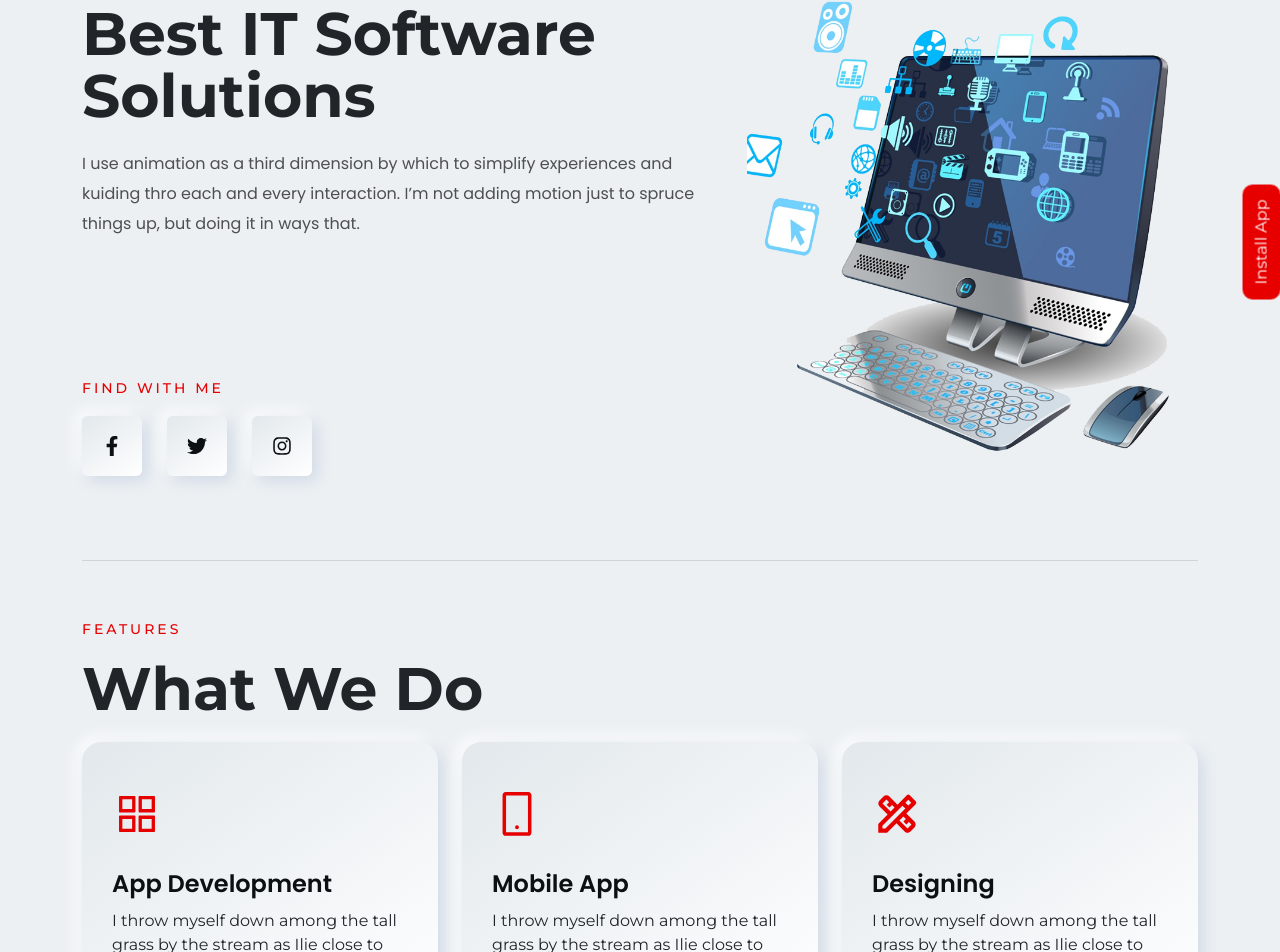
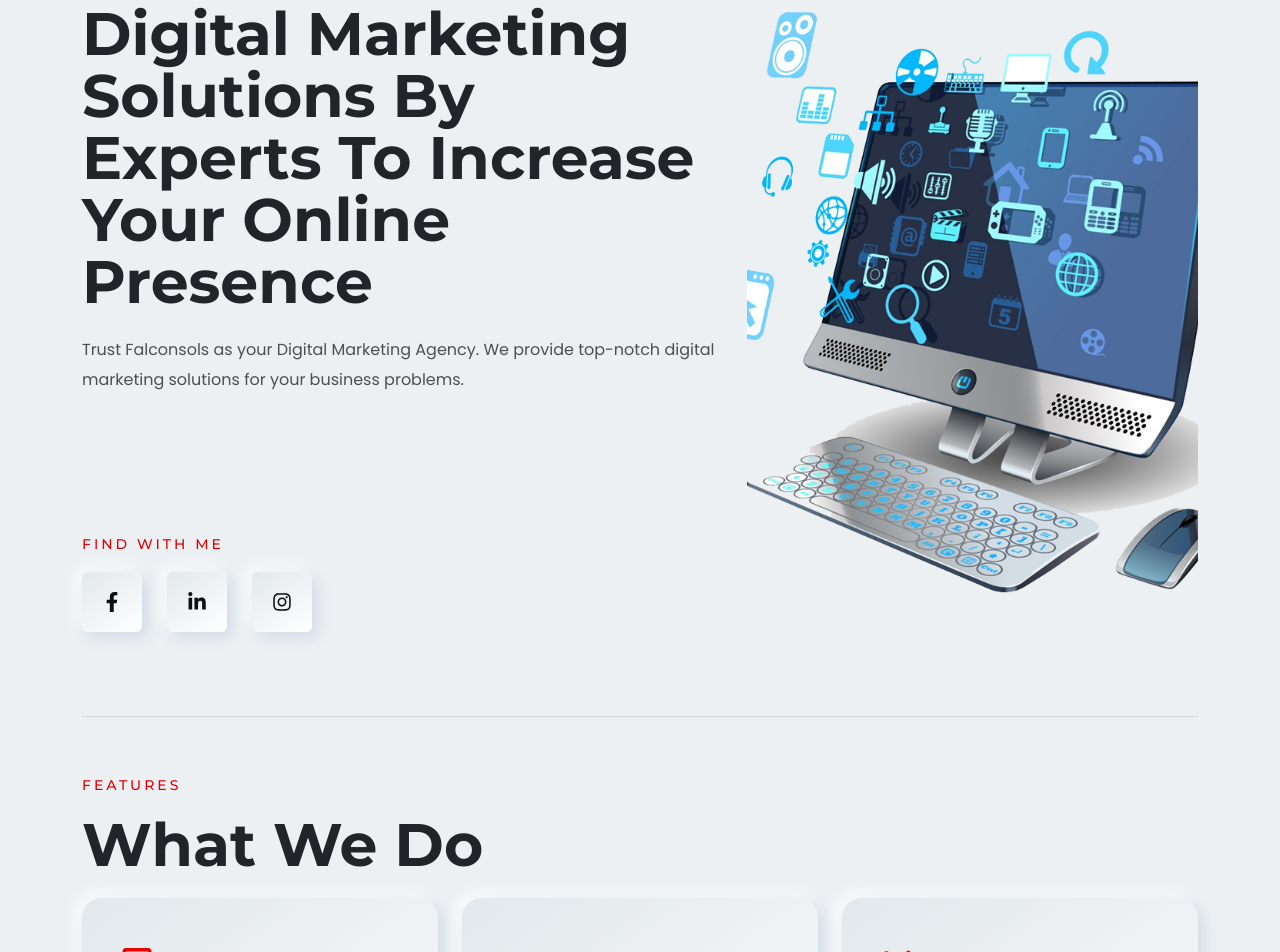
Before and after one commit to MaazKhanaa/falcons-sols, a React (Create React App) app: page / in a window 1280 px wide. Shown: the part 177-1129 px from the top of the page. Built offline with nearby package versions, Linux system fonts and the light colour scheme.

Commit message:
content updated in all sections

```diff
--- a/src/common/social/socialIcon.js
+++ b/src/common/social/socialIcon.js
@@ -1,5 +1,5 @@
 import styles from './soicalIcon.module.css';
-import { FaFacebookF, FaTwitter, FaInstagram } from 'react-icons/fa';
+import { FaFacebookF, FaLinkedinIn, FaInstagram } from 'react-icons/fa';
 
 const socialIcon = ({ links }) => {
   return (
@@ -7,7 +7,7 @@ const socialIcon = ({ links }) => {
       {links.map((link, index) => (
         <a key={index} href={link.url} target="_blank">
           {link.icon === 'facebook' && <FaFacebookF />}
-          {link.icon === 'twitter' && <FaTwitter />}
+          {link.icon === 'twitter' && <FaLinkedinIn />}
           {link.icon === 'insta' && <FaInstagram />}
         </a>
       ))}
--- a/src/components/banner/banner.js
+++ b/src/components/banner/banner.js
@@ -8,15 +8,15 @@ import bannerImg from '../../assets/banner.png';
 const Banner = (id) => {
   const socialLinks = [
     {
-      url: 'https://www.facebook.com/',
+      url: 'https://www.facebook.com/falconsols?mibextid=LQQJ4d',
       icon: 'facebook',
     },
     {
-      url: 'https://www.twitter.com/',
+      url: 'https://www.linkedin.com/company/falconsolution/',
       icon: 'twitter',
     },
     {
-      url: 'https://www.instagram.com/',
+      url: 'https://www.instagram.com/falconsols?igsh=YzNlcGl3Zmt4NTZ5',
       icon: 'insta',
     },
   ];
--- a/src/components/contact/contactCard.js
+++ b/src/components/contact/contactCard.js
@@ -6,15 +6,15 @@ import styles from './contact.module.css';
 const ContactCard = () => {
   const socialLinks = [
     {
-      url: 'https://www.facebook.com/',
+      url: 'https://www.facebook.com/falconsols?mibextid=LQQJ4d',
       icon: 'facebook',
     },
     {
-      url: 'https://www.twitter.com/',
+      url: 'https://www.linkedin.com/company/falconsolution/',
       icon: 'twitter',
     },
     {
-      url: 'https://www.instagram.com/',
+      url: 'https://www.instagram.com/falconsols?igsh=YzNlcGl3Zmt4NTZ5',
       icon: 'insta',
     },
   ];
@@ -24,6 +24,7 @@ const ContactCard = () => {
       <h4 className="mb-3">{contactData.ownerName}</h4>
       <p className="falconParagraph mb-3">{contactData.position}</p>
       <p className="falconParagraph mb-3">{contactData.detail}</p>
+      <p className="falconParagraph mb-3">{contactData.detail1}</p>
       <p className="falconParagraph mb-0">Phone: {contactData.phoneNumber}</p>
       <p className="falconParagraph mb-0">Email: {contactData.email}</p>
 
--- a/src/constants/about/about.ts
+++ b/src/constants/about/about.ts
@@ -3,28 +3,28 @@ import aboutMainImage from '../../assets/about.webp';
 export const aboutText = {
     subHeading: 'About us',
     mainHeading: "About",
-    aboutInnerSub: 'We can do',
+    aboutInnerSub: 'we offer the following services',
     image: aboutMainImage,
-    aboutParagraph: "Lorem Ipsum is simply dummy text of the printing and typesetting industry. Lorem Ipsum has been the industry's standard dummy text ever since the 1500s, when an unknown printer took a galley of type and scrambled it to make a type specimen book. It has survived not only five centuries, but also the leap into electronic typesetting, remaining essentially unchanged. It was popularised in the 1960s with the release of Letraset sheets containing Lorem Ipsum passages, and more recently with desktop publishing software like Aldus PageMaker including versions of Lorem Ipsum."
+    aboutParagraph: "At falcon Solutions, we believe that a unique brand requires unique branding. Together we design and create strategies that empower brands around the world to grow and furnish their businesses with our keen help and support. Falcon sols is a marketing website with an extremely cooperative team having a vision of client satisfaction as their priority. We understand that the success of any business lies in its customers.Our team is available for free consultation around the clock.Contact us today to reach your business goals."
 }
 
 export const aboutPoints = [
     {
-        text: "App Development"
+        text: "Social Media Marketing"
     },
     {
-        text: "Mobile App"
-    },
-    {
-        text: "Designing"
-    },
-    {
-        text: "Business Strategy"
+        text: "UI consultation"
     },
     {
         text: "SEO"
     },
     {
-        text: "UI Construction"
+        text: "Graphic Designing"
+    },
+    {
+        text: "Business strategy"
+    },
+    {
+        text: "App development"
     }
 ];
--- a/src/constants/banner/banner.ts
+++ b/src/constants/banner/banner.ts
@@ -1,5 +1,5 @@
 export const bannerData = {
-    subHeading: "WELCOME TO BEST IT SOLUTION",
-    mainHeading: "Best IT Software Solutions",
-    description: "I use animation as a third dimension by which to simplify experiences and kuiding thro each and every interaction. I’m not adding motion just to spruce things up, but doing it in ways that."
+    subHeading: "Welcome to the best Marketing Solutions",
+    mainHeading: "Digital marketing solutions by experts to increase your online presence",
+    description: "Trust Falconsols as your Digital Marketing Agency. We provide top-notch digital marketing solutions for your business problems."
 }
--- a/src/constants/contact/contact.ts
+++ b/src/constants/contact/contact.ts
@@ -2,11 +2,12 @@ import contactImage from '../../assets/contact.webp';
 
 export const contactData = {
     Image: [contactImage],
-    ownerName: "Nevine Acotanza",
-    position: "Chief Operating Officer",
-    detail: "I am available for freelance work. Connect with me via and call in to my account.",
-    phoneNumber: "+92 3149231923",
-    email: "maxiikhan04@gmail.com",
+    ownerName: "MARYAM ASHAR",
+    position: "Chief Executive Officer",
+    detail: "I have spent half a score of my life in the marketing industry and have got a single message for  all the marketers around the world that, your success not only lies in the quality of your work but also the way you treat your clients",
+    detail1: "I am available for freelance work. Connect with me via and call into my account.",
+    phoneNumber: "+92 3135764287",
+    email: "falconsols08@gmail.com",
     mainHeading: "Contact us",
     subHeading: "contact",
     socialHeading: "Find with us",
--- a/src/constants/feature/cardData.ts
+++ b/src/constants/feature/cardData.ts
@@ -1,32 +1,32 @@
 export const cardData = [
+    {
+        "icon": "AiOutlineMobile",
+        "heading": "Social Media Marketing",
+        "description": "Are you seeking a social media marketing expert who can bring your brand to life online? Here are we to help you! Take your business to new heights with our passionate problem solvers and thinkers."
+    },
     {
         "icon": "AiOutlineAppstore",
         "heading": "App Development",
-        "description": "I throw myself down among the tall grass by the stream as Ilie close to the earth."
-    },
-    {
-        "icon": "AiOutlineMobile",
-        "heading": "Mobile App",
-        "description": "I throw myself down among the tall grass by the stream as Ilie close to the earth."
+        "description": "We develop easy-to-use mobile apps for iOS & Android in a fraction of the time. Our apps are reliable with an attractive interface. Also, we provide ongoing support to keep your app-up to-date."
     },
     {
         "icon": "MdOutlineDesignServices",
-        "heading": "Designing",
-        "description": "I throw myself down among the tall grass by the stream as Ilie close to the earth."
+        "heading": "Graphic Designing",
+        "description": "We create compelling designs that persuade your customer to act. Our designs will add a  spice to your business with highly effective visual strategies and  graphics."
     },
     {
         "icon": "MdOutlineScreenSearchDesktop",
         "heading": "Business Stratagy",
-        "description": "I throw myself down among the tall grass by the stream as Ilie close to the earth."
+        "description": "We provide top-notch digital marketing services that will give you an upper hand in the competition. We will ensure that our services add value to your business and uplift it to grow."
     },
     {
         "icon": "BsDatabase",
         "heading": "SEO",
-        "description": "I throw myself down among the tall grass by the stream as Ilie close to the earth."
+        "description": "Our SEO services will guarantee your website's high-ranking success. Our SEO experts will look after both in-page and on-page SEO of your website to expand its accessibility to crawlers resulting in an efficient."
     },
     {
         "icon": "BsBoxes",
         "heading": "UI Consultation",
-        "description": "I throw myself down among the tall grass by the stream as Ilie close to the earth."
+        "description": "Our UI consultation will ensure that your graphic designing and marketing strategies are up to the mark. Under expert guidance and effective marketing strategies, your business, product sales, and audience- attention will soar to the next level."
     }
 ]
--- a/src/layout/footer/footer.js
+++ b/src/layout/footer/footer.js
@@ -12,15 +12,15 @@ import FooterLast from './footerLast';
 const Footer = () => {
   const socialLinks = [
     {
-      url: 'https://www.facebook.com/',
+      url: 'https://www.facebook.com/falconsols?mibextid=LQQJ4d',
       icon: 'facebook',
     },
     {
-      url: 'https://www.twitter.com/',
+      url: 'https://www.linkedin.com/company/falconsolution/',
       icon: 'twitter',
     },
     {
-      url: 'https://www.instagram.com/',
+      url: 'https://www.instagram.com/falconsols?igsh=YzNlcGl3Zmt4NTZ5',
       icon: 'insta',
     },
   ];
--- a/src/layout/header/header.js
+++ b/src/layout/header/header.js
@@ -11,6 +11,7 @@ import style from './mobileMenu.module.css';
 const Header = () => {
   const [deferredPrompt, setDeferredPrompt] = useState(null);
   const [isInstalled, setIsInstalled] = useState(false);
+  const [isIOS, setIsIOS] = useState(false);
 
   // mobile menu js
   const [showSection, setShowSection] = useState(false);
@@ -52,24 +53,24 @@ const Header = () => {
     };
   }, []);
 
-  const handleInstallClick = () => {
-    if (deferredPrompt) {
-      deferredPrompt.prompt();
-    }
-  };
+  useEffect(() => {
+    setIsIOS(/iPhone|iPad|iPod/.test(navigator.userAgent));
+  }, []);
+
   const handleScroll = (sectionId) => {
     const section = document.getElementById(sectionId);
     if (section) {
       section.scrollIntoView({ behavior: 'smooth' });
     }
   };
+
   return (
     <>
       {showSection && (
-        <div
-          className={`${styles.menuOverlay} ${showSection ? styles.open : ''}`}>
-          <div
-            className={`${style.mobileMenu} d-flex flex-column justify-content-between p-4 position-relative`}>
+        // Mobile menu overlay
+        <div className={`${styles.menuOverlay} ${showSection ? styles.open : ''}`}>
+          {/* Mobile menu content */}
+          <div className={`${style.mobileMenu} d-flex flex-column justify-content-between p-4 position-relative`}>
             <button
               className={`${styles.menuBtn} d-flex justify-content-center align-items-center border-0 rounded-circle position-absolute`}
               onClick={closeMobileMenu}>
@@ -80,14 +81,13 @@ const Header = () => {
                 <img
                   src={HeaderMainlogo.headerMainLogo}
                   style={{ width: '80px', height: 'auto' }}
+                  alt="Header Logo"
                 />
               </div>
               <ul className='mb-0'>
                 {MenuData.map((item, index) => (
                   <li key={index}>
-                    <a
-                      href={item.href}
-                      onClick={() => handleScroll(item.href.slice(1))}>
+                    <a href={item.href} onClick={() => handleScroll(item.href.slice(1))}>
                       {item.text}
                     </a>
                   </li>
@@ -101,13 +101,14 @@ const Header = () => {
         </div>
       )}
 
+      {/* Main header */}
       <div className={`${styles.manuMain} px-sm-5 px-4 border-bottom`}>
-        <nav
-          className={`${styles.navbar} d-flex align-items-center justify-content-between py-3`}>
+        <nav className={`${styles.navbar} d-flex align-items-center justify-content-between py-3`}>
           <div>
             <img
               src={HeaderMainlogo.headerMainLogo}
               style={{ width: '110px', height: 'auto' }}
+              alt="Header Logo"
             />
           </div>
           <div className={styles.navIcon}>
@@ -121,9 +122,7 @@ const Header = () => {
             <ul className='mb-0'>
               {MenuData.map((item, index) => (
                 <li key={index}>
-                  <a
-                    href={item.href}
-                    onClick={() => handleScroll(item.href.slice(1))}>
+                  <a href={item.href} onClick={() => handleScroll(item.href.slice(1))}>
                     {item.text}
                   </a>
                 </li>
@@ -134,7 +133,15 @@ const Header = () => {
             </div>
           </div>
         </nav>
-        {!isInstalled && <InstallButton handleClick={handleInstallClick} />}
+
+        {!isInstalled && !isIOS && deferredPrompt && (
+          <InstallButton handleClick={() => deferredPrompt.prompt()} />
+        )}
+        {!isInstalled && isIOS && (
+          <InstallButton
+            handleClick={() => alert("To install this app on iOS, tap the Share icon and select 'Add to Home Screen'.")}
+          />
+        )}
       </div>
     </>
   );
```
